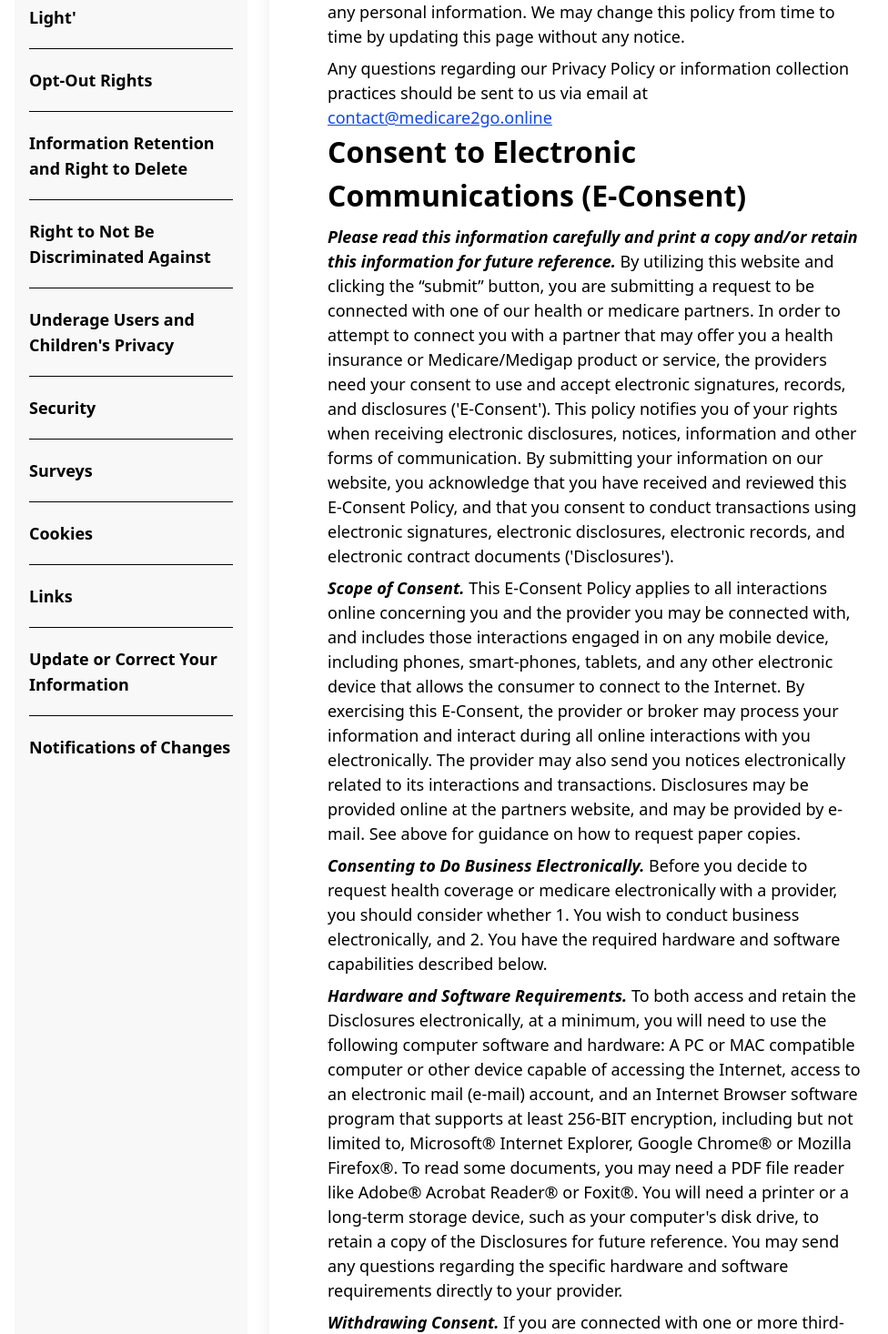
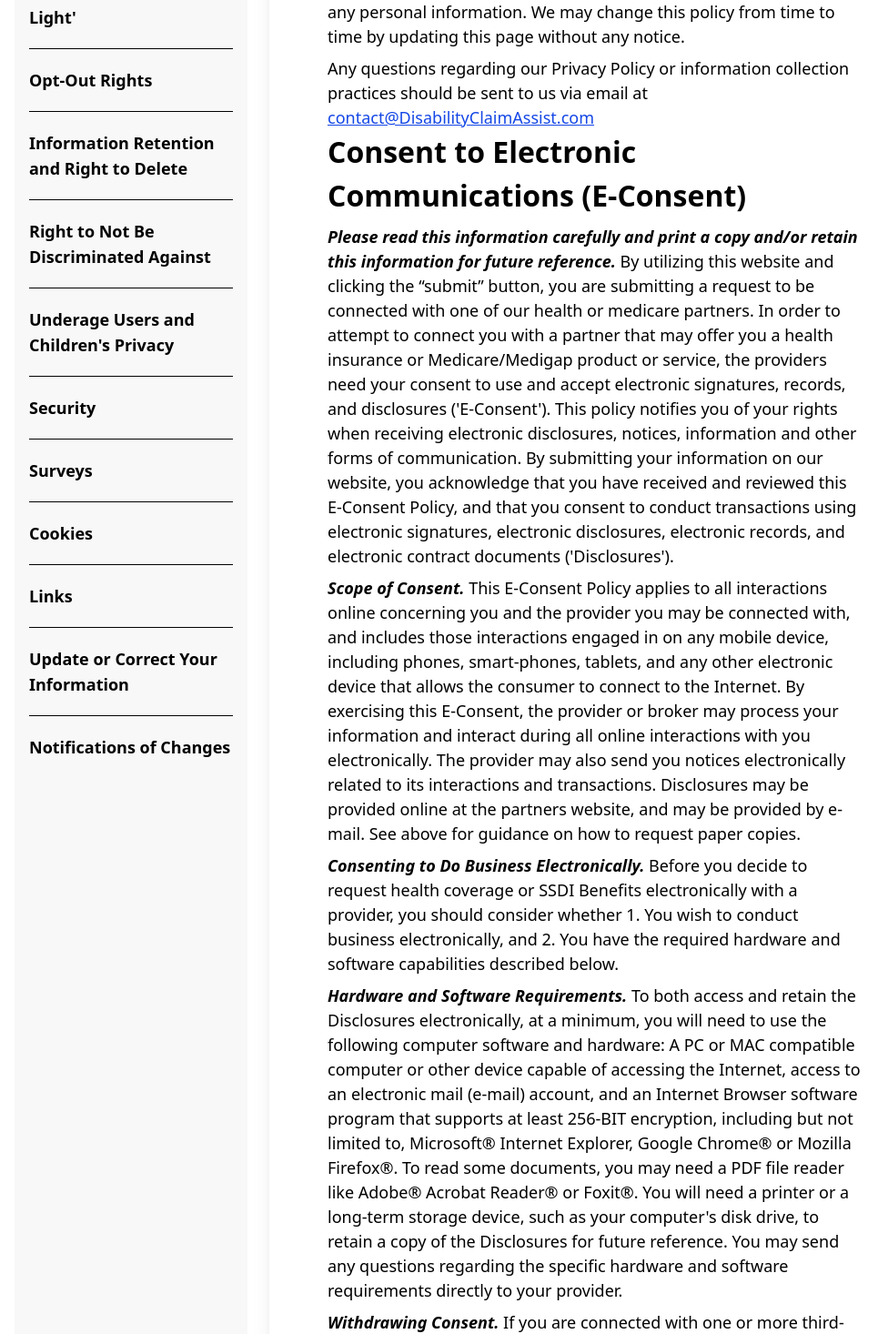
Before and after one commit to sahu-yuvraj001/DisabilityCare, a React (Vite) app: page /privacy-policy in a window 1280 px wide. Shown: the part 766-2232 px from the top of the page at 91% size, without its empty margins (136-1112 px from the left). Built offline with nearby package versions, Linux system fonts and the light colour scheme.

Commit message:
Update PrivacyPage.jsx

```diff
--- a/src/pages/PrivacyPage.jsx
+++ b/src/pages/PrivacyPage.jsx
@@ -100,7 +100,7 @@ const PrivacyPage = () => {
               onClick={() => navigate("/contact")}
               className="text-blue-700 underline cursor-pointer"
             >
-              contact@medicare2go.online
+              contact@DisabilityClaimAssist.com
             </span>{" "}
           </p>
         </div>
@@ -146,7 +146,7 @@ const PrivacyPage = () => {
             <span className="italic font-semibold">
               Consenting to Do Business Electronically.
             </span>{" "}
-            Before you decide to request health coverage or medicare
+            Before you decide to request health coverage or SSDI Benefits
             electronically with a provider, you should consider whether 1. You
             wish to conduct business electronically, and 2. You have the
             required hardware and software capabilities described below.
@@ -189,7 +189,7 @@ const PrivacyPage = () => {
             You should keep your provider informed of any change in either your
             electronic address or physical mailing address. Your provider will
             have specific instructions on how to update your contact
-            information, if necessary. Please note that medicare2go.online
+            information, if necessary. Please note that DisabilityClaimAssist.com
             cannot update your information for you.
           </p>
           <p>
@@ -206,7 +206,7 @@ const PrivacyPage = () => {
             About Us and Our Purpose{" "}
           </h6>
           <p id="paragraph-2">
-            We operate, own and maintain medicare2go.online and may be referred
+            We operate, own and maintain DisabilityClaimAssist.com and may be referred
             to as ‘company&apos;, ‘us&apos;, ‘our&apos;, ‘we&apos;, ‘site&apos;
             or ‘website&apos; throughout this document and website. Through the
             use of this site, we also operate a database of prospective
@@ -253,7 +253,7 @@ const PrivacyPage = () => {
             Registry.
           </p>
           <p>
-            Medicare2Go does not make outbound phone calls to consumers, and
+            DisabilityClaimAssist does not make outbound phone calls to consumers, and
             therefore does not maintain an internal do not call registry of its
             own. If you no longer wish to receive phone calls from a provider
             you got connected with, you will have to contact them directly and
@@ -267,9 +267,9 @@ const PrivacyPage = () => {
           </h6>
           <p>Types of Information Collected </p>
           <p id="paragraph-5">
-            PERSONAL INFORMATION: medicare2go.online collects information from
+            PERSONAL INFORMATION: DisabilityClaimAssist.com collects information from
             both existing and prospective customers in an attempt to connect
-            them with Medicare partners for the products and services they
+            them with DisabilityClaimAssist partners for the products and services they
             request. You may be required to provide certain personal information
             to us when you elect to use certain products or services available
             on the Site. We do not collect any personal information about you
@@ -339,14 +339,14 @@ const PrivacyPage = () => {
           </p>
           <p>
             Even though we do not sell or share your information with any third
-            parties except for the licensed medicare partners in our network,
+            parties except for the licensed SSDI partners in our network,
             you can still submit a request to obtain this information. Please
             send an email message to{" "}
             <span
               onClick={() => navigate("/contact")}
               className="text-blue-700 underline cursor-pointer"
             >
-              contact@medicare2go.online
+              contact@DisabilityClaimAssist.com
             </span>{" "}
             with “Request for California Privacy Information” on the subject
             line and in the body of your message. We will provide the requested
@@ -366,18 +366,18 @@ const PrivacyPage = () => {
             website. During registration and/or when you submit personally
             identifiable information to us at this website, you acknowledge that
             you have opted-in to request that we share your personal information
-            with the participating medicare partners of our network in order to
+            with the participating SSDI partners of our network in order to
             fulfill your request. If at any time you wish to opt out from
-            receiving communications from medicare2go.online, please email{" "}
+            receiving communications from DisabilityClaimAssist.com, please email{" "}
             <span
               onClick={() => navigate("/contact")}
               className="text-blue-700 underline cursor-pointer"
             >
-              contact@medicare2go.online
+              contact@DisabilityClaimAssist.com
             </span>{" "}
             and request that communications cease, and to be added to the the do
             not contact list. Unsubscribe function instructions can also be
-            found on any email or sms communications from medicare2go.online, or
+            found on any email or sms communications from DisabilityClaimAssist.com, or
             you can use the unsubscribe feature here:{" "}
             <span
               onClick={() => navigate("/unsubscribe")}
@@ -389,7 +389,7 @@ const PrivacyPage = () => {
             .
           </p>
           <p>
-            If you are eventually contacted by any of medicare2go.online&apos;s
+            If you are eventually contacted by any of DisabilityClaimAssist.com&apos;s
             partners, you should notify them directly of your choices regarding
             their use and sharing of your information and if you so choose, you
             should communicate your decision to opt-out of receiving additional
@@ -405,16 +405,16 @@ const PrivacyPage = () => {
           <p id="paragraph-9">
             Under the California Consumer Protection Act of 2018, a consumer has
             the right to request, via verifiable request method, that
-            medicare2go.online delete any personal information about the
+            DisabilityClaimAssist.con delete any personal information about the
             consumer that has been collected. Upon receipt of such request,
-            Medicare2Go shall delete the information and shall direct its
+            DisabilityClaimAssist shall delete the information and shall direct its
             partners to delete the information from its records as well, except
             under limited circumstances where the consumer&apos;s information is
             required to: (1) compute the transaction for which the personal
             information was collected, provide a good or service requested by
             the consumer, or reasonably anticipated within the context of
-            Medicare2Go&apos;s ongoing business relationship with the consumer,
-            or otherwise perform a contract between Medicare2Go and the
+            DisabilityClaimAssist&apos;s ongoing business relationship with the consumer,
+            or otherwise perform a contract between DisabilityClaimAssist and the
             consumer; (2) detect security incidents; protect against malicious,
             deceptive, fraudulent, or illegal activity; or prosecute those
             responsible for that activity; (3) debug to identify and repair
@@ -426,13 +426,13 @@ const PrivacyPage = () => {
             statistical research in the public interest; (7) to enable solely
             internal uses that are reasonably aligned with the expectations of
             the consumer based on the consumer&apos;s relationship with
-            Medicare2Go; (8) comply with a legal obligation; (9) otherwise use
+            DisabilityClaimAssist; (8) comply with a legal obligation; (9) otherwise use
             the consumer&apos;s personal information, internally, in a lawful
             manner that is compatible with the context in which the consumer
             provided the information.
           </p>
           <p>
-            Any information you provide to Medicare2Go will be retained until
+            Any information you provide to DisabilityClaimAssist will be retained until
             you make the decision to cancel your account with us. If you want to
             cancel your account or if you want to request that we no longer use
             your information to provide you with products and services, you can
@@ -441,7 +441,7 @@ const PrivacyPage = () => {
               onClick={() => navigate("/contact")}
               className="text-blue-700 underline cursor-pointer"
             >
-              contact@medicare2go.online
+              contact@DisabilityClaimAssist.com
             </span>{" "}
             . Even after this request, your information may be retained for the
             appropriate amount of time to comply with various legal and
@@ -454,9 +454,9 @@ const PrivacyPage = () => {
           </h6>
           <p id="paragraph-10">
             Should you decide to exercise any of the above mentioned rights
-            under the California Consumer Protection Act, medicare2go.online is
+            under the California Consumer Protection Act, DisabilityClaimAssist.com is
             prohibited from discriminating against that consumer for that
-            exercise. However, important to note is that medicare2go.online also
+            exercise. However, important to note is that DisabilityClaimAssist.com also
             offers a different price, rate, level, or quality of goods or
             services to the consumer if that price or difference is directly
             related to the value provided to the consumer by the consumer&apos;s
@@ -488,7 +488,7 @@ const PrivacyPage = () => {
             Since the safety of your personal information is incredibly
             important to us, we use industry recognized methods to protect the
             information you provide to us as it is being transmitted to
-            medicare2go.online, and after we have received it. There is no
+            DisabilityClaimAssist.com, and after we have received it. There is no
             method of data transmission or storage that is 100% fail-proof, so
             we cannot guarantee the absolute security of your information. For
             more questions about the security methods used on our website,
@@ -497,7 +497,7 @@ const PrivacyPage = () => {
               onClick={() => navigate("/contact")}
               className="text-blue-700 underline cursor-pointer"
             >
-              contact@medicare2go.online
+              contact@DisabilityClaimAssist.com
             </span>{" "}
             . If you do not agree with our methods of protecting your
             information, we ask that you abstain from submitting any information
@@ -549,7 +549,7 @@ const PrivacyPage = () => {
           <p id="paragraph-15">
             This site also provides links to external sites, and our Privacy
             Policy does not cover these websites. Should you choose to leave
-            medicare2go.online via a link you find on our site, you should read
+            DisabilityClaimAssist.com via a link you find on our site, you should read
             and review the Privacy Policies associated with these websites
             thoroughly, as they may contain different terms.
           </p>
@@ -560,12 +560,12 @@ const PrivacyPage = () => {
           </h6>
           <p id="paragraph-16">
             If you would like to verify, correct, update or delete any of the
-            information you have provided to Medicare2Go, please contact us at{" "}
+            information you have provided to DisabilityClaimAssist, please contact us at{" "}
             <span
               onClick={() => navigate("/contact")}
               className="text-blue-700 underline cursor-pointer"
             >
-              contact@medicare2go.online
+              contact@DisabilityClaimAssist.com
             </span>{" "}
             .
           </p>
@@ -575,14 +575,14 @@ const PrivacyPage = () => {
             Notifications of Changes{" "}
           </h6>
           <p id="paragraph-17">
-            From time to time, Medicare2Go may make changes to this Privacy
+            From time to time, DisabilityClaimAssist may make changes to this Privacy
             Policy without further notice to its users. You should continue to
             review this Policy periodically to ensure that you are up-to-date
             and knowledgeable about any changes that are taking place.
           </p>
           <div className=" flex flex-col ">
             <p className=" font-semibold ">Mailing Address:</p>
-            <p>A1 Media LLC</p>
+            <p>DisabilityClaimAssist</p>
             <p>1735 Buford Hwy, Ste 215-225</p>
             <p>Cumming, GA 30041</p>
             <div className="flex gap-1">
@@ -591,7 +591,7 @@ const PrivacyPage = () => {
                 onClick={() => navigate("/contact")}
                 className="text-blue-700 underline cursor-pointer"
               >
-                contact@medicare2go.online
+                contact@DisabilityClaimAssist.com
               </a>
             </div>
           </div>
```
